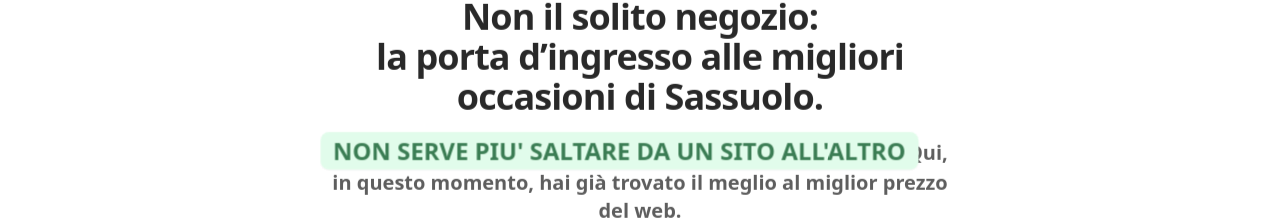
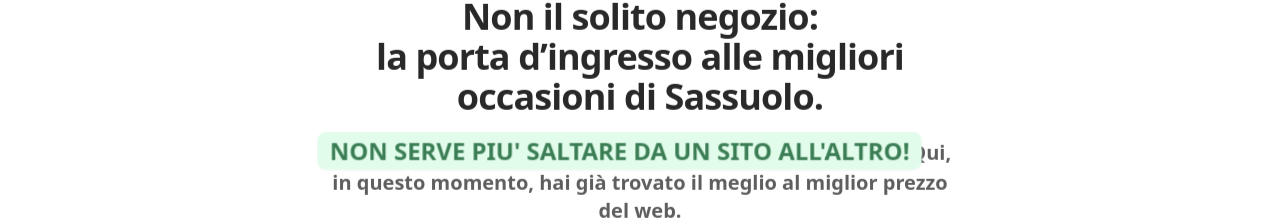
Before and after one commit to bitgadget/PiastrellaSassuolo, a React (Vite) app: page / in a window 1280 px wide. Shown: the part 1196-1418 px from the top of the page. Built offline with nearby package versions, Linux system fonts and the light colour scheme.

Commit message:
Aggiornamenti HeroComparatore e altre modifiche

```diff
--- a/src/SinceraStudioLanding.jsx
+++ b/src/SinceraStudioLanding.jsx
@@ -167,7 +167,7 @@
               className="inline-block bg-green-100 text-green-800 font-bold px-3 py-1 rounded-lg shadow-sm animate-pulse"
               style={{ fontSize: "1.15em" }}
             >
-              NON SERVE PIU' SALTARE DA UN SITO ALL'ALTRO
+              NON SERVE PIU' SALTARE DA UN SITO ALL'ALTRO!
             </span>
               Qui, in questo momento, hai già trovato il meglio al miglior prezzo del web.<br />
             Solo chi conosce davvero il settore può offrirti <span className="text-green-700 font-bold">prezzi riservati</span> e <span className="font-bold">stock reali</span>.<br />
```
